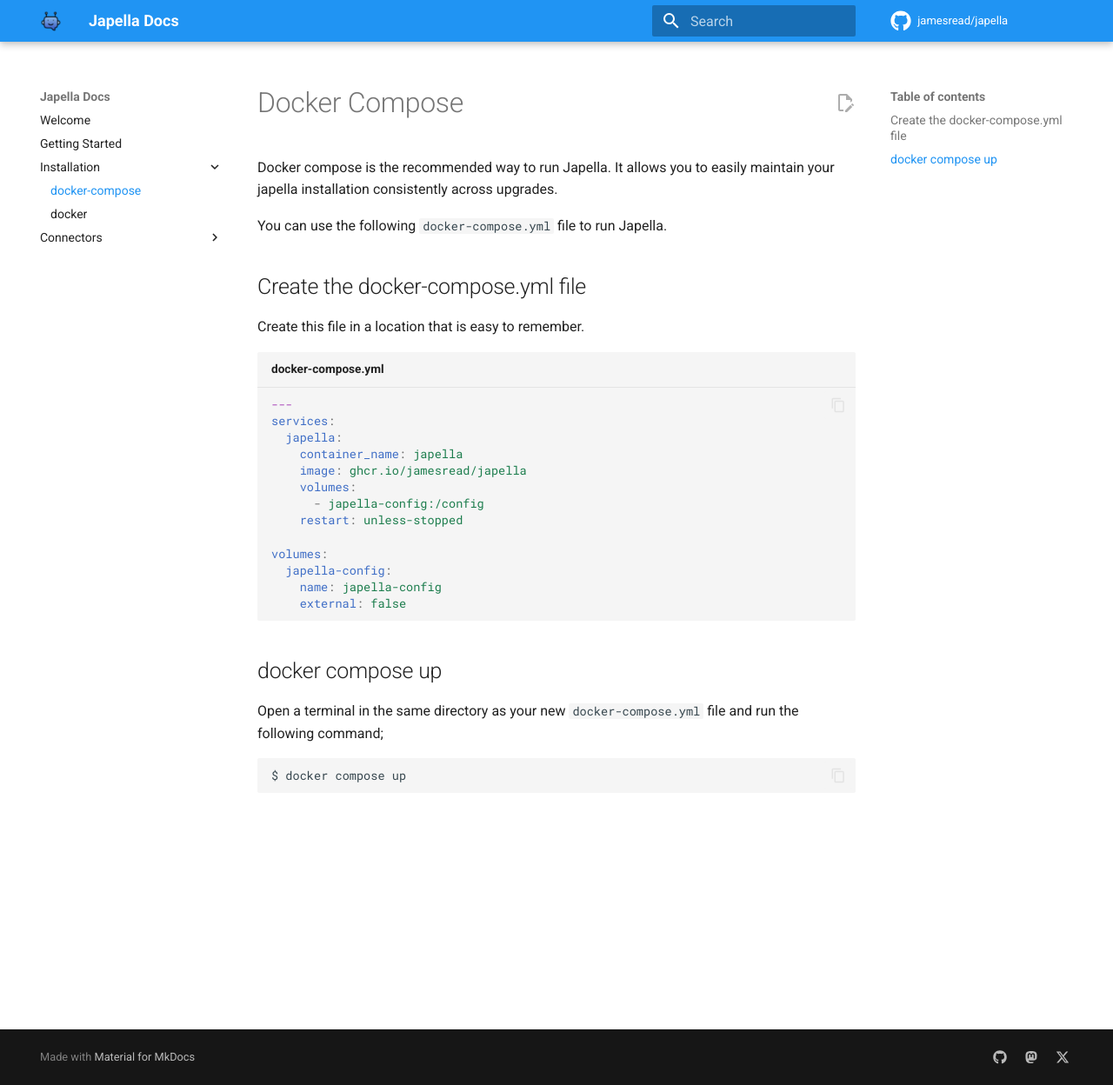
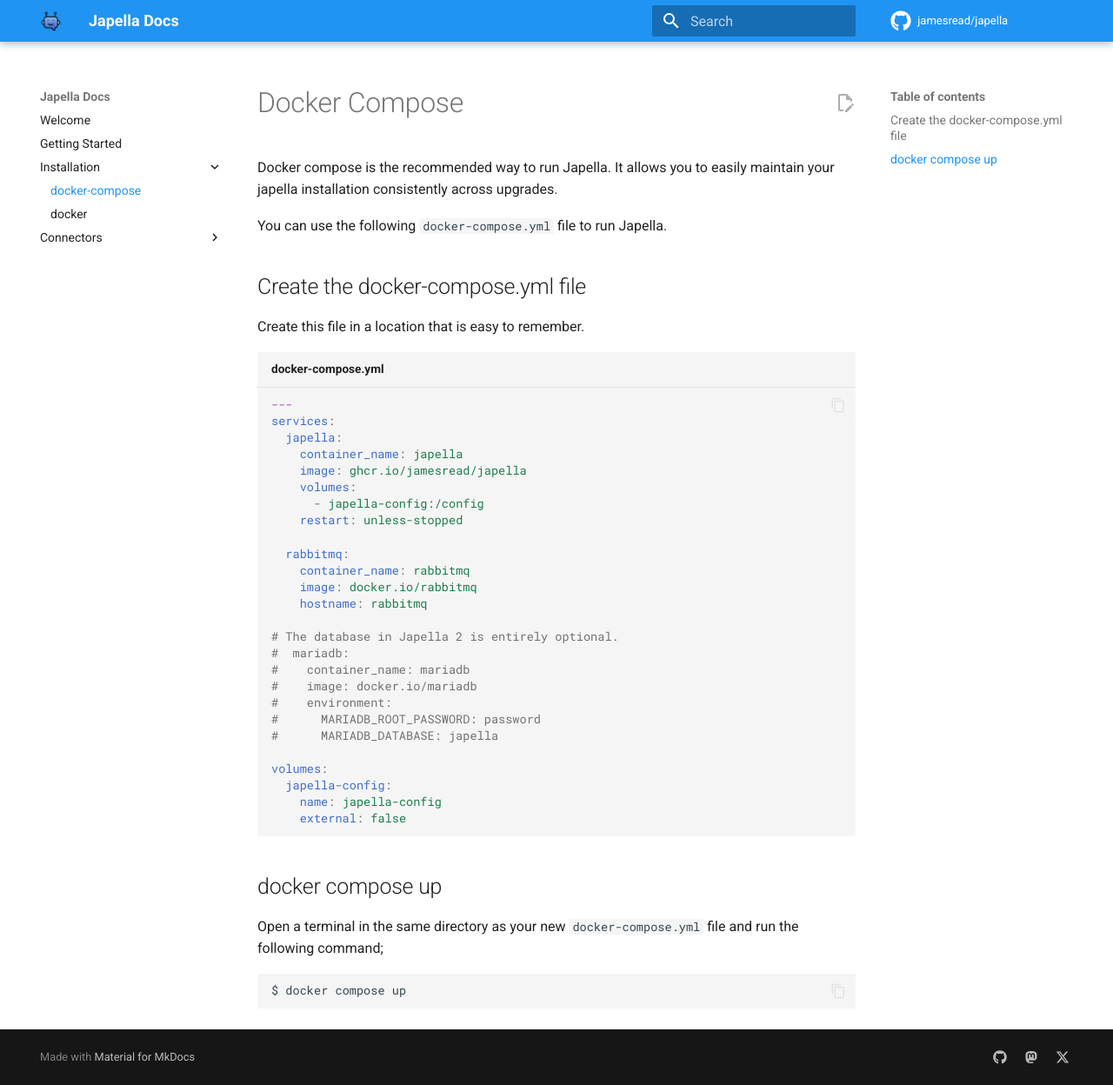
Before and after one commit to jamesread/Japella, an MkDocs documentation site: the page built from docs/installation/docker-compose.md, in a window 1280 px wide and 1248 px high. Shown: the whole window at 87% size. Built offline with MkDocs 1.6.1 and Material for MkDocs 9.7.7, drawn with Linux system fonts in a browser that asks for light colours; comment, search, counter and statistics services are not loaded.

Commit message:
docs: Fixup dockerfile

```diff
--- a/docs/installation/docker-compose.md
+++ b/docs/installation/docker-compose.md
@@ -18,6 +18,19 @@
       - japella-config:/config
     restart: unless-stopped
 
+  rabbitmq:
+    container_name: rabbitmq
+    image: docker.io/rabbitmq
+    hostname: rabbitmq
+
+# The database in Japella 2 is entirely optional.
+#  mariadb:
+#    container_name: mariadb
+#    image: docker.io/mariadb
+#    environment:
+#      MARIADB_ROOT_PASSWORD: password
+#      MARIADB_DATABASE: japella
+
 volumes:
   japella-config:
     name: japella-config
```
Also changed, not shown: 1 other file.
